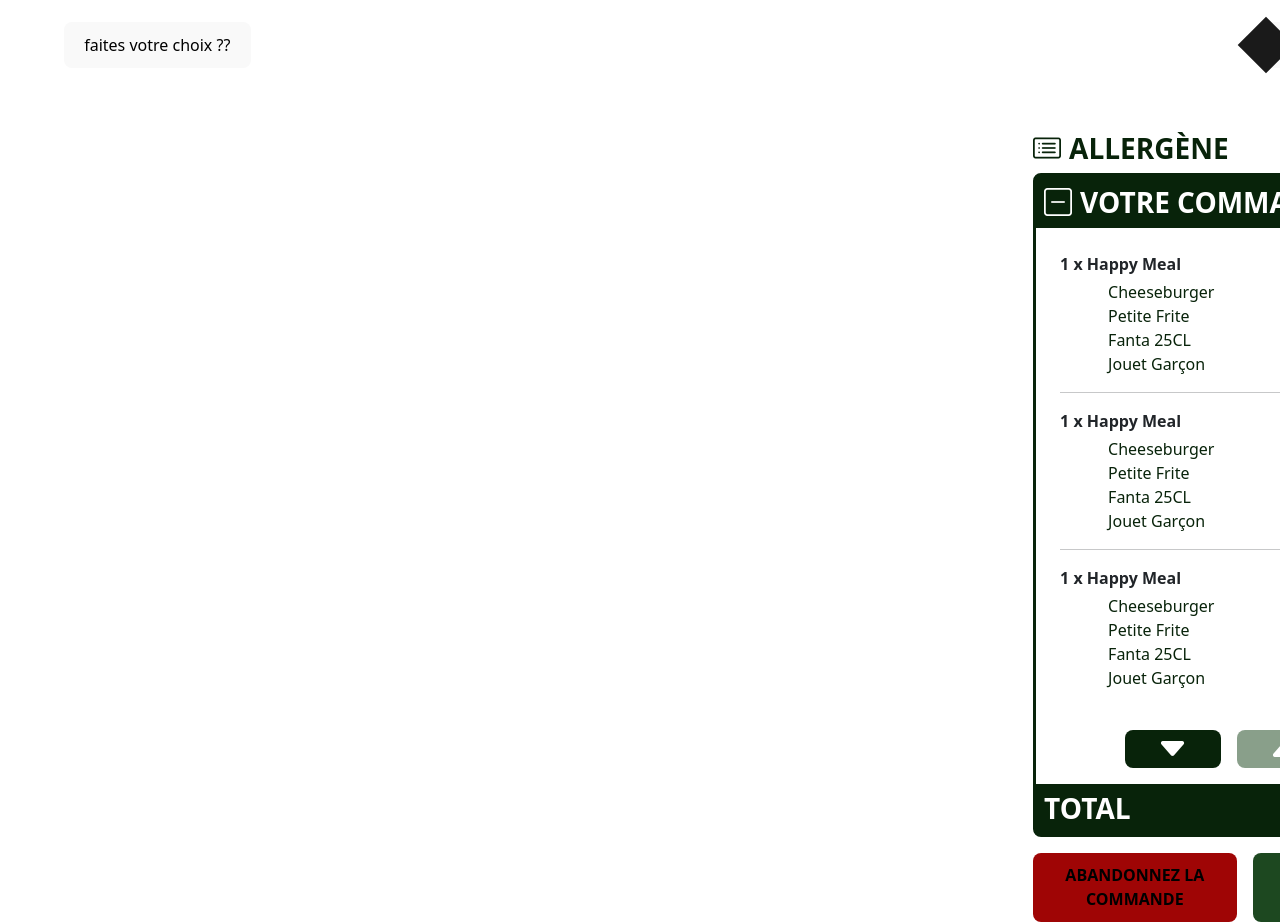
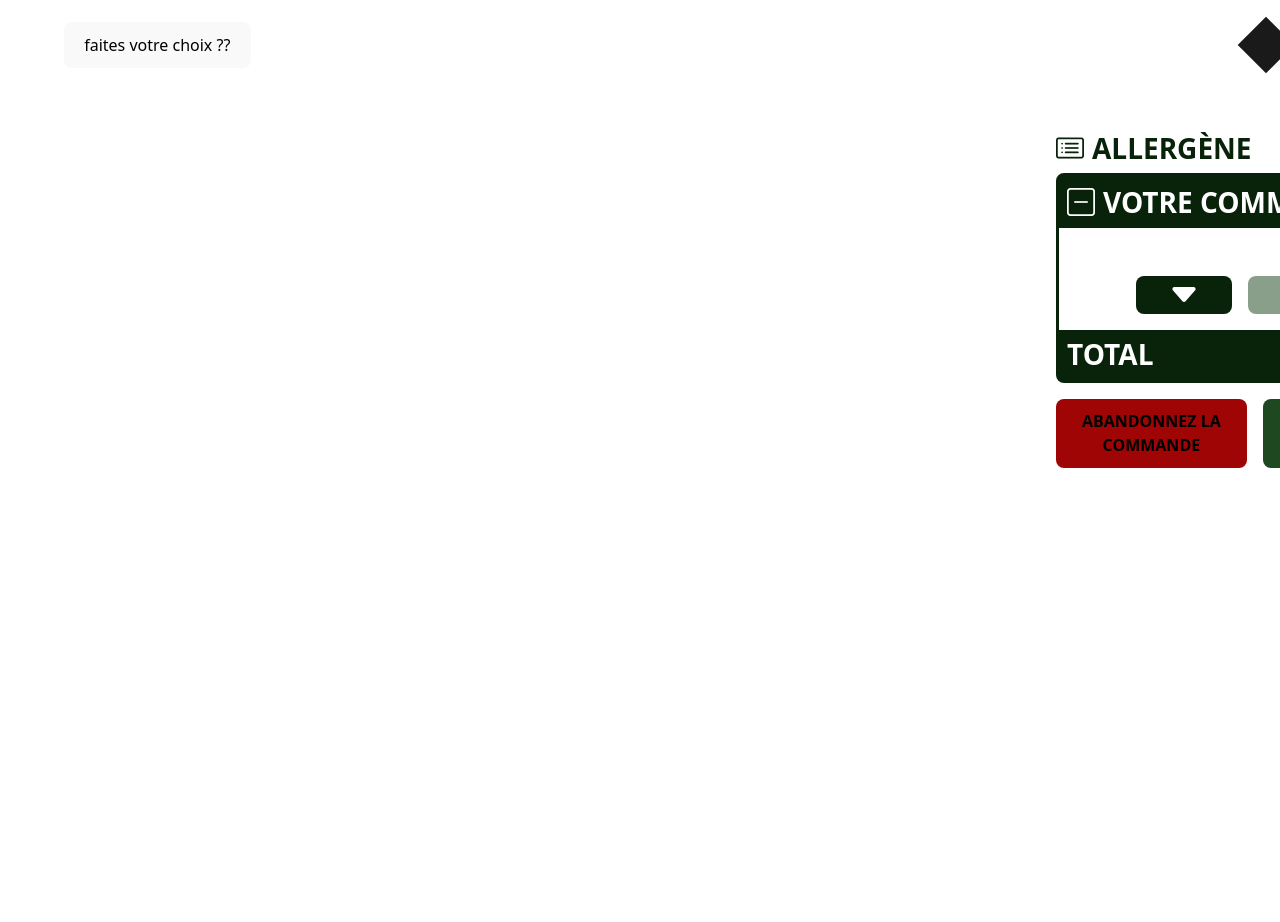
Before and after one commit to jeanCodeUnMax/fat-food, a React (Vite) app: page / in a window 1280 px wide. Shown: the part 400-1322 px from the top of the page. After the commit the page ends 868 px from the top, so only its background shows below. Built offline with nearby package versions, Linux system fonts and the light colour scheme.

Commit message:
chore: cart sans qty en cour

```diff
--- a/src/App.css
+++ b/src/App.css
@@ -45,3 +45,6 @@ body {
 .read-the-docs {
   color: #888;
 }
+::selection {
+  background-color: transparent;
+}
--- a/src/components/CommandOverview.css
+++ b/src/components/CommandOverview.css
@@ -1,6 +1,9 @@
 .command-overview-container {
+  /* position: fixed;
+  left: calc(1440px - 27.5%);
+  top: 450px; */
   margin-inline: 1rem;
-  width: calc(30% - 2rem);
+  width: calc(30% - 4rem);
 }
 .command-overview-container__top {
   color: #08230a;
--- a/src/components/CommandOverview.jsx
+++ b/src/components/CommandOverview.jsx
@@ -1,23 +1,30 @@
-import './CommandOverview.css';
 
-const CommandOverview = () => {
+import "./CommandOverview.css";
+import ItemCart from "./ItemCart";
 
+const CommandOverview = ({ cart }) => {
 	console.log("render commandHoverview");
 
+
+
 	return (
-    <div className='command-overview-container'>
-      <div className='command-overview-container__top text-left'>
-        <p className='h3 text-uppercase fw-bold'>
-          <i className='bi bi-card-list me-2'></i>allergène
+		<div className="command-overview-container">
+			<div className="command-overview-container__top text-left">
+				<p className="h3 text-uppercase fw-bold">
+					<i className="bi bi-card-list me-2"></i>allergène
 				</p>
 			</div>
-      <div className='command-overview-container__main'>
-        <div className='command-overview-container__main-header ps-2'>
-          <i className='bi bi-dash-square me-2'></i>
-          <span className='h3 fw-bold'>VOTRE COMMANDE</span>
+			<div className="command-overview-container__main">
+				<div className="command-overview-container__main-header ps-2">
+					<i className="bi bi-dash-square me-2"></i>
+					<span className="h3 fw-bold">VOTRE COMMANDE</span>
 				</div>
-        <div className='command-overview-container__main-content px-4 py-4 '>
-          <div className='product-wrapper'>
+				<div className="command-overview-container__main-content px-4 py-4 ">
+					{cart.map((item, index) => (
+						<ItemCart key={index} product={item} qty={qty} />
+					))}
+
+					{/* <div className='product-wrapper'>
             <p className='product-name fw-bold mb-1'>1 x Happy Meal</p>
             <p className='product-description'>
               <p>Cheeseburger</p>
@@ -25,46 +32,24 @@ const CommandOverview = () => {
               <p>Fanta 25CL</p>
               <p>Jouet Garçon</p>
             </p>
+          </div> */}
 				</div>
-          <hr />
-
-          <div className='product-wrapper'>
-            <p className='product-name fw-bold mb-1'>1 x Happy Meal</p>
-            <p className='product-description'>
-              <p>Cheeseburger</p>
-              <p>Petite Frite</p>
-              <p>Fanta 25CL</p>
-              <p>Jouet Garçon</p>
-            </p>
+				<div className="command-overview-container__navigate-btns mb-3">
+					<button>
+						<i className="bi bi-caret-down-fill"></i>
+					</button>
+					<button className="inactive">
+						<i className="bi bi-caret-up-fill"></i>
+					</button>
 				</div>
-          <hr />
-
-          <div className='product-wrapper'>
-            <p className='product-name fw-bold mb-1'>1 x Happy Meal</p>
-            <p className='product-description'>
-              <p>Cheeseburger</p>
-              <p>Petite Frite</p>
-              <p>Fanta 25CL</p>
-              <p>Jouet Garçon</p>
-            </p>
+				<div className="command-overview-container__total d-flex justify-content-between px-2">
+					<p className="h3 text-uppercase fw-bold my-2">total</p>
+					<p className="h3 text-uppercase fw-bold my-2">€31,30</p>
 				</div>
 			</div>
-        <div className='command-overview-container__navigate-btns mb-3'>
-          <button>
-            <i className='bi bi-caret-down-fill'></i>
-          </button>
-          <button className='inactive'>
-            <i className='bi bi-caret-up-fill'></i>
-          </button>
-        </div>
-        <div className='command-overview-container__total d-flex justify-content-between px-2'>
-          <p className='h3 text-uppercase fw-bold my-2'>total</p>
-          <p className='h3 text-uppercase fw-bold my-2'>€31,30</p>
-        </div>
-      </div>
-      <div className='command-overview-container__bottom'>
+			<div className="command-overview-container__bottom">
 				<button>ABANDONNEZ LA COMMANDE</button>
-        <button className='inactive'>VALIDER LA COMMANDE</button>
+				<button className="inactive">VALIDER LA COMMANDE</button>
 			</div>
 		</div>
 	);
--- /dev/null
+++ b/src/components/ItemCart.css
@@ -0,0 +1,42 @@
+.product-wrapper{
+  display: flex;
+}
+.product-wrapper .product-name{
+  width: 6rem;
+}
+.product-wrapper .product-description{
+  width: calc(100% - 6rem);
+}
+.btns-wrapper{
+  display: flex;
+  margin-top: 1rem;
+}
+button.btn-add-item,
+button.btn-remove-item{
+height: 2rem;
+width: 2rem;
+display: flex;
+justify-content: center;
+align-items: center;
+font-weight: 900;
+font-size: 1rem;
+cursor: pointer;
+outline: none;
+border: none;
+box-shadow: 0 4px 4px #00000055;
+}
+button.btn-add-item:hover,
+button.btn-remove-item:hover{
+  box-shadow: none;
+}
+button.btn-add-item{
+  background-color: rgb(0, 77, 0);
+}
+button.btn-remove-item{
+  background-color: rgb(99, 0, 0);
+}
+.qty-item-order{
+  padding-inline: .75rem;
+  font-size: 1.15rem;
+  line-height: 2rem;
+}
--- /dev/null
+++ b/src/components/ItemCart.jsx
@@ -0,0 +1,40 @@
+import PropTypes from "prop-types";
+import './ItemCart.css'
+const ItemCart = ({ product, qty }) => {
+  const handleDecrease = () => {
+    // Fonction pour diminuer la quantité du produit dans le panier
+  };
+
+  const handleIncrease = () => {
+    // Fonction pour augmenter la quantité du produit dans le panier
+  };
+
+  return (
+
+    <div className="product-wrapper">
+      <p className="product-name fw-bold mb-1">{product.name}</p>
+      <div className="product-description">
+        <p className="product-description-value">{product.description}</p>
+        <p className="product-price">{product.price} €</p>
+
+        <div className="btns-wrapper">
+        <button className="btn-remove-item" onClick={handleDecrease}>-</button>
+        <p className="qty-item-order">{qty}55</p>
+        <button className="btn-add-item" onClick={handleIncrease}>+</button>
+        </div>
+        <hr />
+      </div>
+    </div>
+  );
+};
+
+ItemCart.propTypes = {
+  product: PropTypes.shape({
+    name: PropTypes.string,
+    description: PropTypes.string,
+    price: PropTypes.number,
+  }),
+  qty: PropTypes.number
+};
+
+export default ItemCart;
--- a/src/components/ItemCategory.jsx
+++ b/src/components/ItemCategory.jsx
@@ -12,7 +12,7 @@ export default function ItemCategory({ item, stateTitleCategory }) {
 	console.log("render ItemCategory");
 
 	const handleClick = () => {
-		console.log("merci REmi ");
+		console.log("merci MASTER REmi tu es mon ROI :D");
     setTitleCategory(item.name)
 	};
 	return (
--- a/src/components/ProductCard.jsx
+++ b/src/components/ProductCard.jsx
@@ -2,11 +2,16 @@ import Button from 'react-bootstrap/Button';
 import Card from 'react-bootstrap/Card';
 import PropTypes from 'prop-types';
 import './ProductCard.css';
+// const arrayCart=[]
+export default function ProductCard({product, setCart}) {
 
-export default function ProductCard(props) {
-  const { product } = props;
-  console.log("render productCard");
 
+  // function handleAddToCart(product) {
+
+  //   arrayCart.push(product)
+  //   // const arrayCart = [...arrayCart,product]
+  //   setCart(arrayCart)
+  // }
   return (
     <Card style={{ width: '18rem' }}>
       <Card.Img
@@ -18,7 +23,8 @@ export default function ProductCard(props) {
         <Card.Title>{product.name}</Card.Title>
         <Card.Text>{product.description}</Card.Text>
         <Card.Text>{product.price}</Card.Text>
-        <Button variant='primary'>Ajouter au panier</Button>
+        {/* <Button variant='primary' onClick={()=>handleAddToCart(product)}> Ajouter au panier</Button> */}
+        <Button variant='primary' onClick={()=>setCart(product)}> Ajouter au panier</Button>
       </Card.Body>
     </Card>
   );
@@ -33,4 +39,5 @@ ProductCard.propTypes = {
     name: PropTypes.string.isRequired,
     image: PropTypes.string.isRequired,
   }).isRequired,
+  stateCart: PropTypes.object.isRequired,
 };
--- a/src/index.css
+++ b/src/index.css
@@ -29,6 +29,7 @@ a:hover {
 }
 
 body {
+  position: relative;
   margin: 0;
   display: flex;
   place-items: center;
--- a/src/pages/ChoiceProduct.css
+++ b/src/pages/ChoiceProduct.css
@@ -17,6 +17,9 @@ h1.main-header {
   margin-block: 2rem;
 }
 
-.main-choice-product-page {
+main.main-choice-product-page {
+  position: relative;
+  width: 100%;
+
   display: flex;
 }
--- a/src/pages/ChoiceProduct.jsx
+++ b/src/pages/ChoiceProduct.jsx
@@ -6,11 +6,26 @@ import NavbarCategory from "../components/NavbarCategory";
 import CommandOverview from "../components/CommandOverview";
 import TitleCategorySelected from "../components/TitleCategorySelected";
 
+// const arrayCart = [];
 export default function ChoiceProduct() {
 	const [data] = useState(superMock);
 	const [nameCategorySelected, setNameCategorySelected] = useState(null);
+	const [cart, setCart] = useState([]);
+
+	function handleAddToCart(product) {
+		// arrayCart.push(product);
+		// const arrayCart = [...arrayCart,product]
+		setCart(prev => [...prev,product]);
+	}
+
+
+
+
+
 	const stateTitleCategory = [nameCategorySelected, setNameCategorySelected];
-	const productFiltered = data.filter((item) => item.category === nameCategorySelected)
+	const productFiltered = data.filter(
+		(item) => item.category === nameCategorySelected
+	);
 
 	console.log("render choiceProduct");
 
@@ -19,14 +34,21 @@ export default function ChoiceProduct() {
 			<h1 className="main-header text-center">Fat - Fooood</h1>
 			<NavbarCategory stateTitleCategory={stateTitleCategory} />
 
-			<TitleCategorySelected nameCategorySelected={nameCategorySelected}/>
+			<TitleCategorySelected nameCategorySelected={nameCategorySelected} />
 			<main className="main-choice-product-page">
 				<hr />
 				<div className="choiceProduct">
 					{data &&
-						productFiltered.map((item) => <ProductCard key={item.id} product={item} />)}
+						// productFiltered.map((item) => <ProductCard key={item.id} product={item} setCart={setCart} />)}
+						productFiltered.map((item) => (
+							<ProductCard
+								key={item.id}
+								product={item}
+								setCart={handleAddToCart}
+							/>
+						))}
 				</div>
-				<CommandOverview />
+				<CommandOverview cart={cart} />
 			</main>
 		</>
 	);
```
Lines whose indentation alone changed are shown as unchanged.
